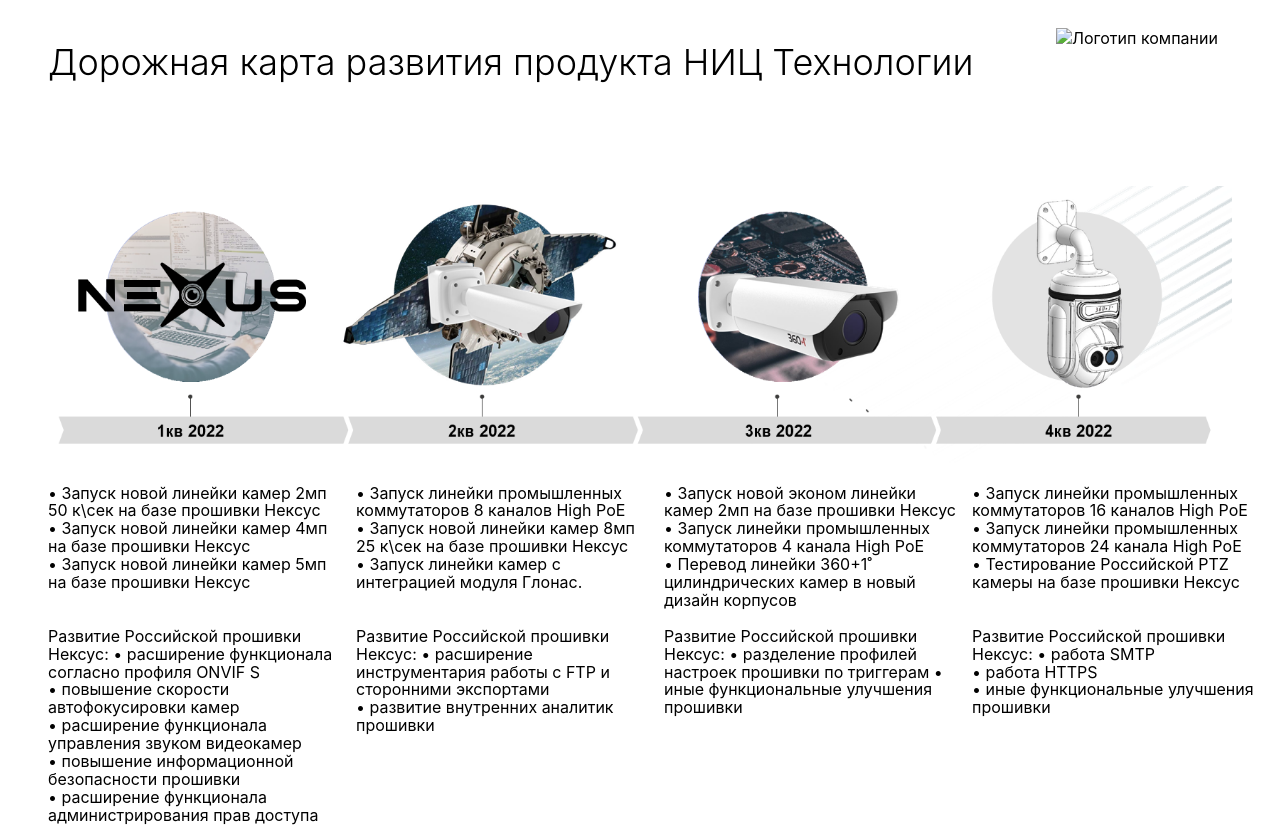
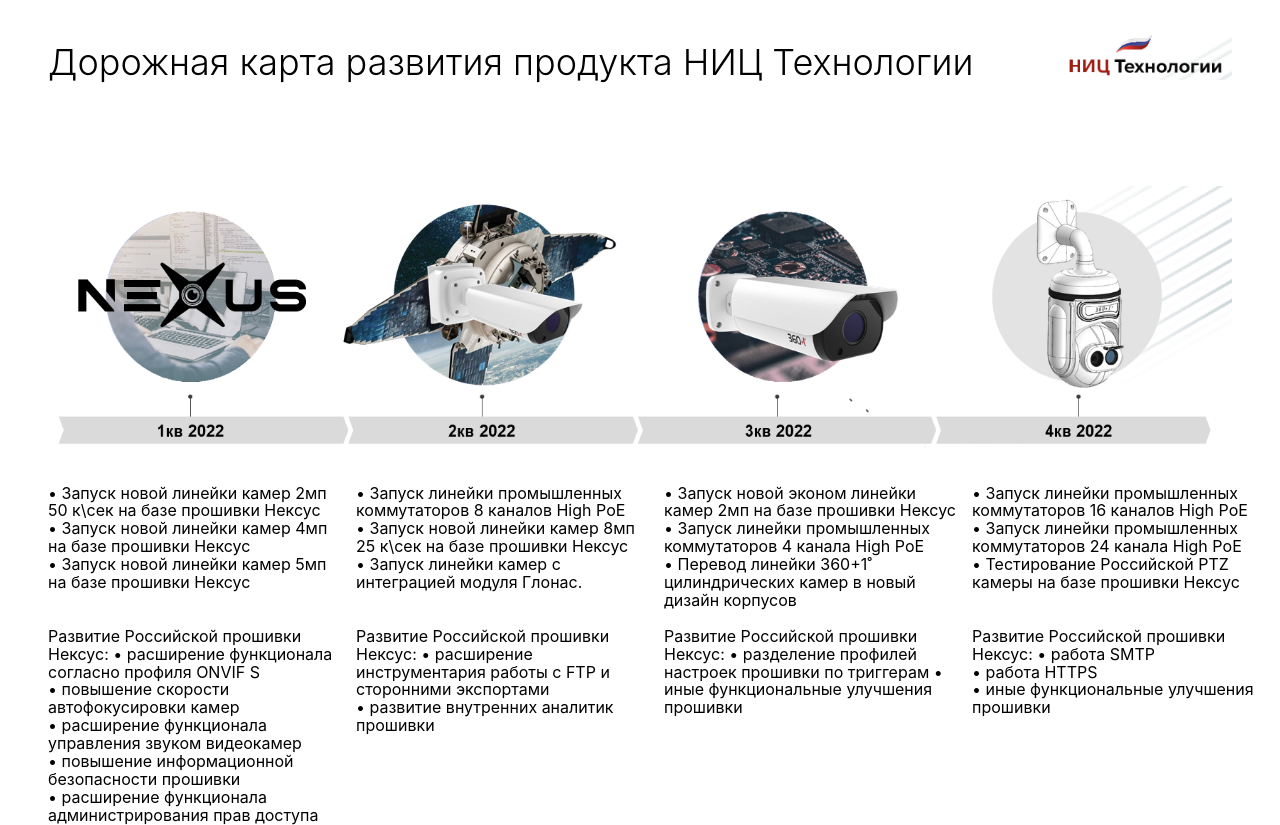
Before and after one commit to VMikhailW/Nic-tech, a plain HTML site: page index.html in a window 1280 px wide. Drawn offline with Linux system fonts and the light colour scheme; the site is published under a folder, as on GitHub Pages, so addresses that start at the root find nothing.

Commit message:
05032021

```diff
--- a/index.html
+++ b/index.html
@@ -10,7 +10,7 @@
 <body class="root">
     <header class="header">
 <h1 class="lead__title">Дорожная карта развития продукта НИЦ Технологии</h1>
-<img class="header__logo" src="/images/3.png" alt="Логотип компании">
+<img class="header__logo" src="./images/3.png" alt="Логотип компании">
     </header>
     <main>
     <section class="photo-grid">
```
